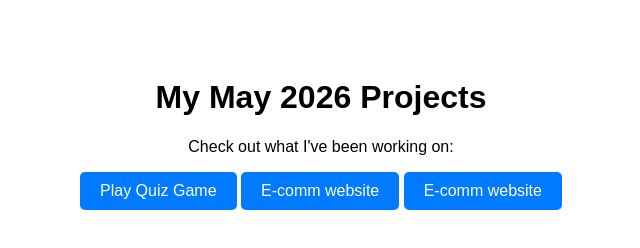
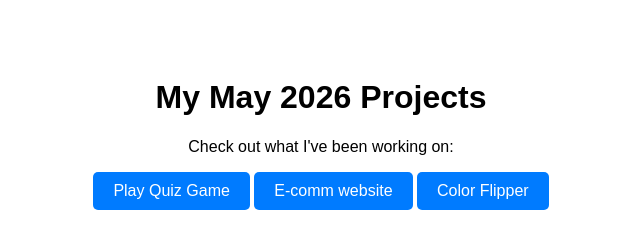
Before and after one commit to Vin-2005-Cloud/May_Projects_2026, a plain HTML site: page index.html in a window 1280 px wide. Shown: the whole page, without its empty margins (319-959 px from the left). Drawn offline with Linux system fonts and the light colour scheme.

Commit message:
Update index.html

```diff
--- a/index.html
+++ b/index.html
@@ -15,6 +15,6 @@
 
     <a href="./quiz game/indexquizgame.html" class="btn">Play Quiz Game</a>
      <a href="./apex-athletics/index.html" class="btn">E-comm website</a>
-     <a href="./color-flipper/index.html" class="btn">E-comm website</a>
+     <a href="./color-flipper/index.html" class="btn">Color Flipper</a>
 </body>
 </html>
```
